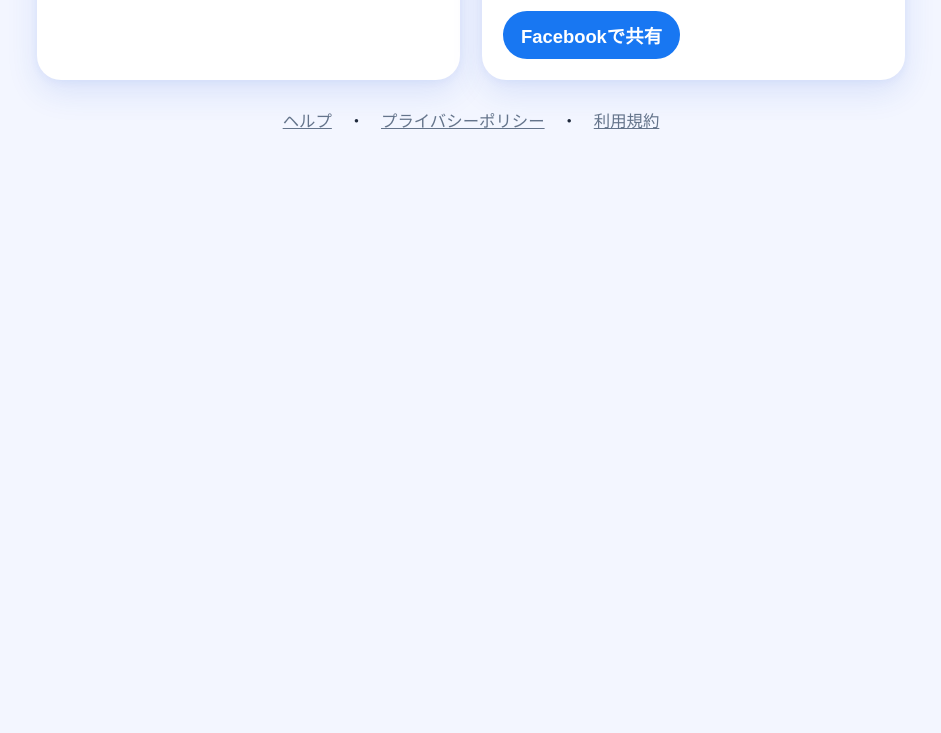
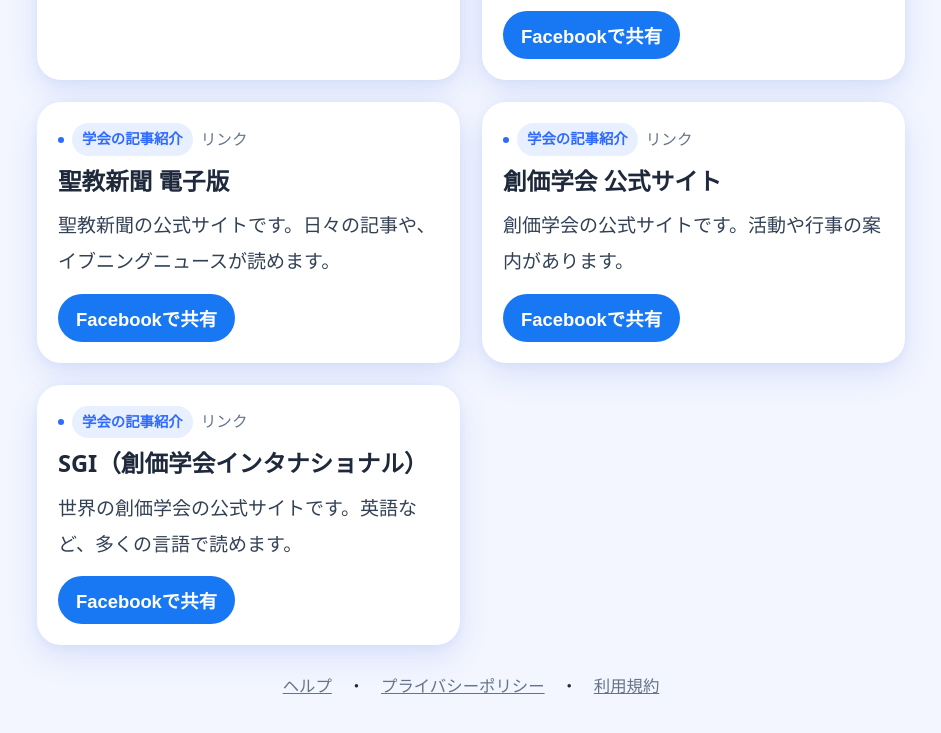
Before and after one commit to xyz7963gold79-glitch/wikipedia-capsule, a plain HTML site: page bluewing8/index.html in a window 1280 px wide. Shown: the part 3016-3749 px from the top of the page, without its empty margins (169-1110 px from the left). Before the commit the page ends 3209 px from the top, so only its background shows below. Drawn offline with Linux system fonts and the light colour scheme; no server answers.

Commit message:
ブルーウィング8 学会の記事紹介コーナーを追加

```diff
--- a/bluewing8/index.html
+++ b/bluewing8/index.html
@@ -443,7 +443,12 @@ const ytItems=[
  {id:5102,yt:'7taxv3NsKb4',cat:'配信音楽',date:'YouTube',title:'宇宙戦艦ヤマト ／ ささきいさお',intro:'公式の音源動画です。'},
  {id:5103,yt:'BsrbzZHkSkM',cat:'配信音楽',date:'YouTube',title:'あんなに一緒だったのに ／ See-Saw',intro:'ガンダムSEEDのエンディング曲。公式の音源動画です。'}
 ];
-function allArticles(){return articles.concat(ytItems);}
+const specialItems=[
+ {id:6001,cat:'学会の記事紹介',date:'リンク',title:'聖教新聞 電子版',intro:'聖教新聞の公式サイトです。日々の記事や、イブニングニュースが読めます。',body:'<p>聖教新聞の公式サイトへのリンクです。</p><p><a href="https://www.seikyoonline.com/" target="_blank" rel="noopener">聖教新聞 電子版を開く</a></p>'},
+ {id:6002,cat:'学会の記事紹介',date:'リンク',title:'創価学会 公式サイト',intro:'創価学会の公式サイトです。活動や行事の案内があります。',body:'<p>創価学会の公式サイトへのリンクです。</p><p><a href="https://www.sokagakkai.jp/" target="_blank" rel="noopener">創価学会 公式サイトを開く</a></p>'},
+ {id:6003,cat:'学会の記事紹介',date:'リンク',title:'SGI（創価学会インタナショナル）',intro:'世界の創価学会の公式サイトです。英語など、多くの言語で読めます。',body:'<p>SGIの公式サイトへのリンクです。</p><p><a href="https://www.sokaglobal.org/" target="_blank" rel="noopener">SGI 公式サイトを開く</a></p>'}
+];
+function allArticles(){return articles.concat(ytItems,specialItems);}
 let posts=[
  {id:101,name:"サラ",body:"井戸のそばに葉っぱの器を置いてみた。明日、雨が帰ってくるかも。",date:"2026/11/26 08:20",likes:5,liked:false},
  {id:102,name:"ナギ",body:"ぽつん、と一滴。ほっぺに落ちたのが初めての雨だった。",date:"2026/11/25 18:05",likes:12,liked:false},
```
